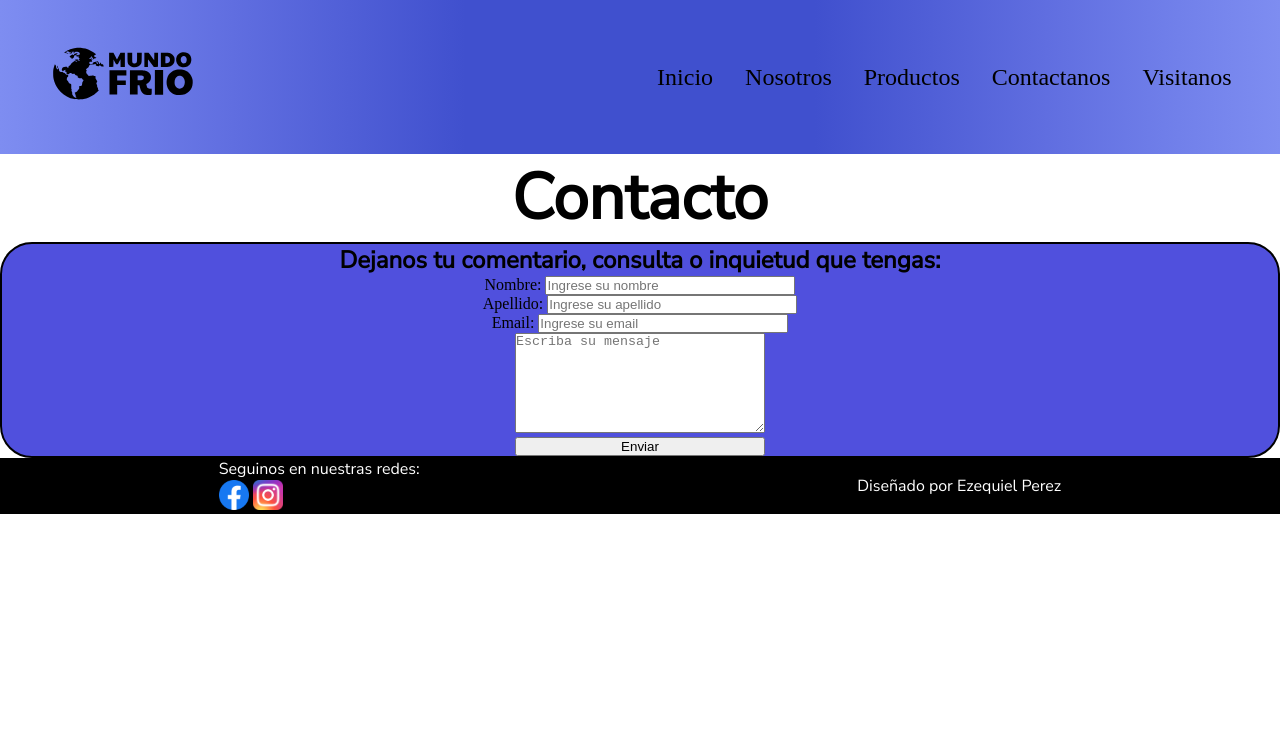
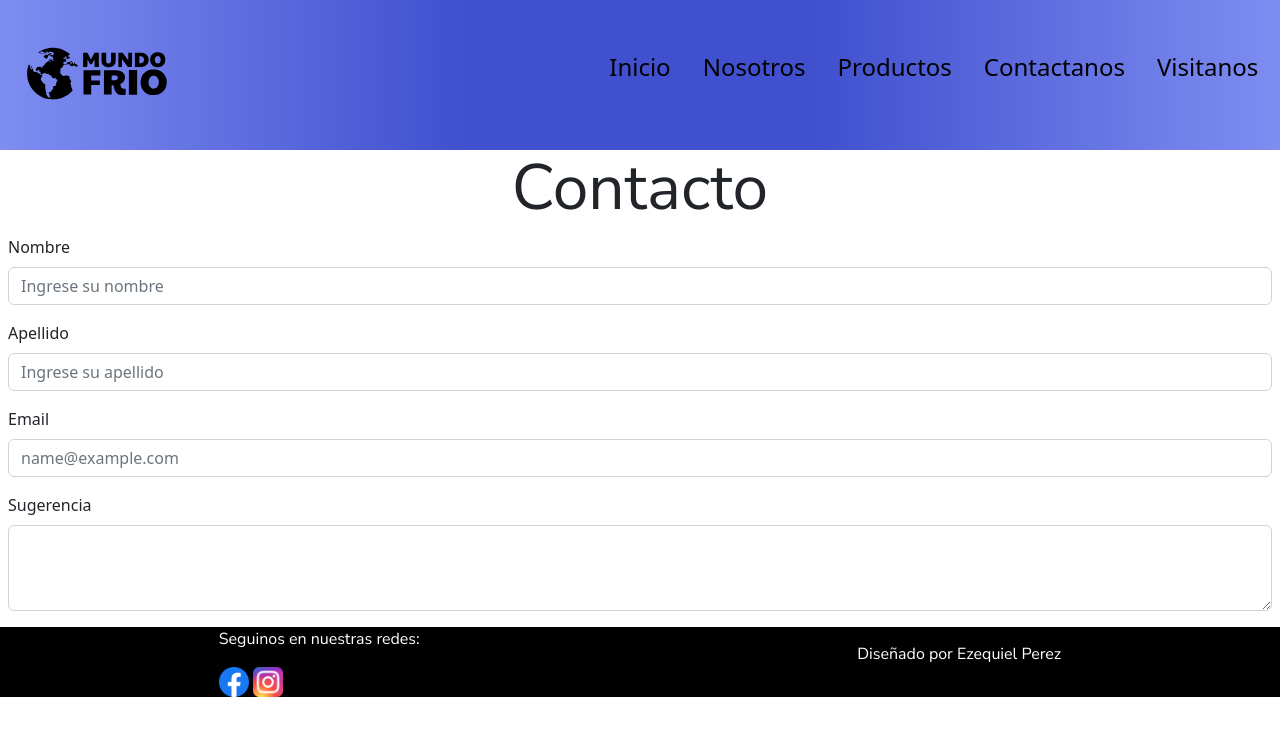
Before and after one commit to EzequielP13/mundoFrio, a plain HTML site: page pages/contactanos.html in a window 1280 px wide. Drawn offline with nearby package versions, Linux system fonts and the light colour scheme.

Commit message:
Agregando bootstrap

```diff
--- a/css/style.css
+++ b/css/style.css
@@ -1,4 +1,5 @@
 @import url('https://fonts.googleapis.com/css2?family=Nunito+Sans:wght@200;400&display=swap');@import url('https://fonts.googleapis.com/css2?family=Nunito+Sans:wght@200&display=swap');
+
 *{
     margin: 0;
     padding: 0;
@@ -58,6 +59,7 @@ main::after{
     height: 20vh;
 
 }
+
 
 /* estilos header */
 
@@ -146,22 +148,6 @@ footer{
     color: white;
 }
 
-.formulario{
-    border: 2px solid black;
-    border-radius: 2rem;
-    background: #5050dd;
-    text-align: center;
-    display: block;
-}
-
-textarea{
-    width: 250px;
-    height: 100px;
-}
-
-input{
-    width: 250px;
-}
 
 .listaProductos{
     display: flex;
--- a/pages/contactanos.html
+++ b/pages/contactanos.html
@@ -5,6 +5,7 @@
     <meta http-equiv="X-UA-Compatible" content="IE=edge">
     <meta name="viewport" content="width=device-width, initial-scale=1.0">
     <link rel="shorcut icon" href="../Multimedia/MundoFrio.svg" type="image/x-icon">
+    <link href="https://cdn.jsdelivr.net/npm/bootstrap@5.2.0-beta1/dist/css/bootstrap.min.css" rel="stylesheet" integrity="sha384-0evHe/X+R7YkIZDRvuzKMRqM+OrBnVFBL6DOitfPri4tjfHxaWutUpFmBp4vmVor" crossorigin="anonymous">
     <title>Mundo Frio</title>
     <link rel="stylesheet" href="../css/style.css">
 </head>
@@ -25,25 +26,22 @@
     </header>
     <main>
         <h1>Contacto</h1>
-        <form class="formulario">
-            <h2>Dejanos tu comentario, consulta o inquietud que tengas:</h2>
-            <div>
-                <label for="nombre">Nombre:</label>
-                <input type="text" name="nombre" placeholder="Ingrese su nombre" required>
+        <form action="formulario mx-auto">
+            <div class="mb-3 px-2">
+                <label for="exampleFormControlInput1" class="form-label">Nombre</label>
+                <input type="text" class="form-control" id="exampleFormControlInput1" placeholder="Ingrese su nombre">
             </div>
-            <div>
-                <label for="apellido">Apellido:</label>
-                <input type="text" name="apellido" placeholder="Ingrese su apellido" required>
+            <div class="mb-3 px-2">
+                <label for="exampleFormControlInput1" class="form-label">Apellido</label>
+                <input type="email" class="form-control" id="exampleFormControlInput1" placeholder="Ingrese su apellido">
             </div>
-            <div>
-                <label for="email">Email:</label>
-                <input type="email" name="email" placeholder="Ingrese su email" required>
+            <div class="mb-3 px-2">
+                <label for="exampleFormControlInput1" class="form-label">Email</label>
+                <input type="email" class="form-control" id="exampleFormControlInput1" placeholder="name@example.com">
             </div>
-            <div>
-                <textarea name="descRecom" placeholder="Escriba su mensaje" required></textarea>
-                <div>
-                    <input type="submit" value="Enviar">
-                </div>
+            <div class="mb-3 px-2">
+                <label for="exampleFormControlTextarea1" class="form-label">Sugerencia</label>
+                <textarea class="form-control" id="exampleFormControlTextarea1" rows="3"></textarea>
             </div>
         </form>
     </main>
@@ -55,5 +53,6 @@
         </div>
         <p>Diseñado por Ezequiel Perez</p>
     </footer>
+    <script src="https://cdn.jsdelivr.net/npm/bootstrap@5.2.0-beta1/dist/js/bootstrap.bundle.min.js" integrity="sha384-pprn3073KE6tl6bjs2QrFaJGz5/SUsLqktiwsUTF55Jfv3qYSDhgCecCxMW52nD2" crossorigin="anonymous"></script>
 </body>
 </html>
```
Also changed, not shown: index.html (+29 -8 lines), pages/nosotros.html (+2 -0 lines), pages/productos.html (+2 -0 lines), pages/visitanos.html (+2 -0 lines), Multimedia/conosud.png.
